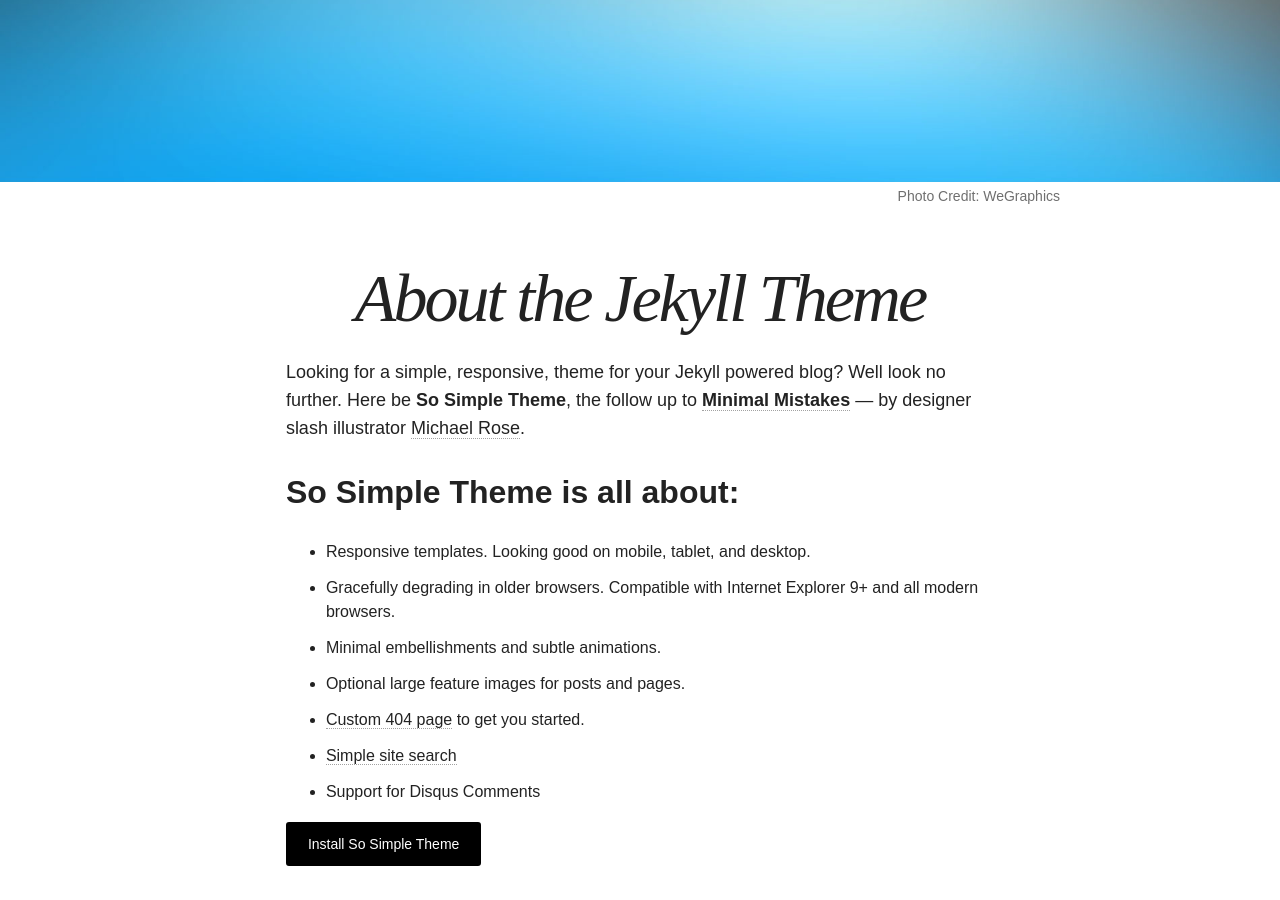
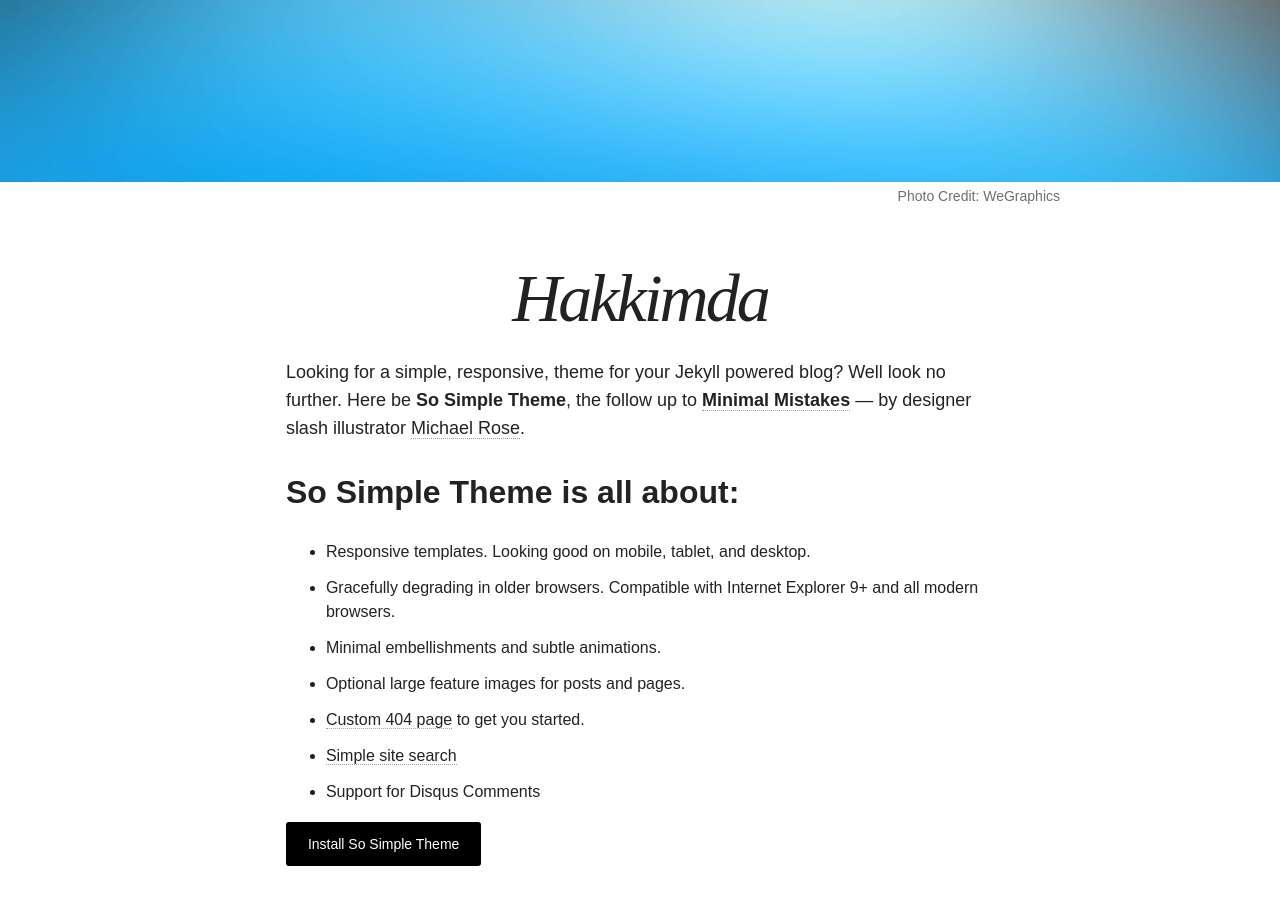
Before and after one commit to develomer/develomer.github.io, a Jekyll site: the page built from about/index.md, in a window 1280 px wide and 900 px high, scrolled down 512 px. Built offline with Jekyll 4.4.1, drawn with Linux system fonts in a browser that asks for light colours; nearby versions of some CDN libraries.

Commit message:
title
title belirlendi

```diff
--- a/about/index.md
+++ b/about/index.md
@@ -1,6 +1,6 @@
 ---
 layout: page
-title: About the Jekyll Theme
+title: Hakkimda
 excerpt: "So Simple is a responsive Jekyll theme for your words and images."
 modified: 2014-08-08T19:44:38.564948-04:00
 image:
```
